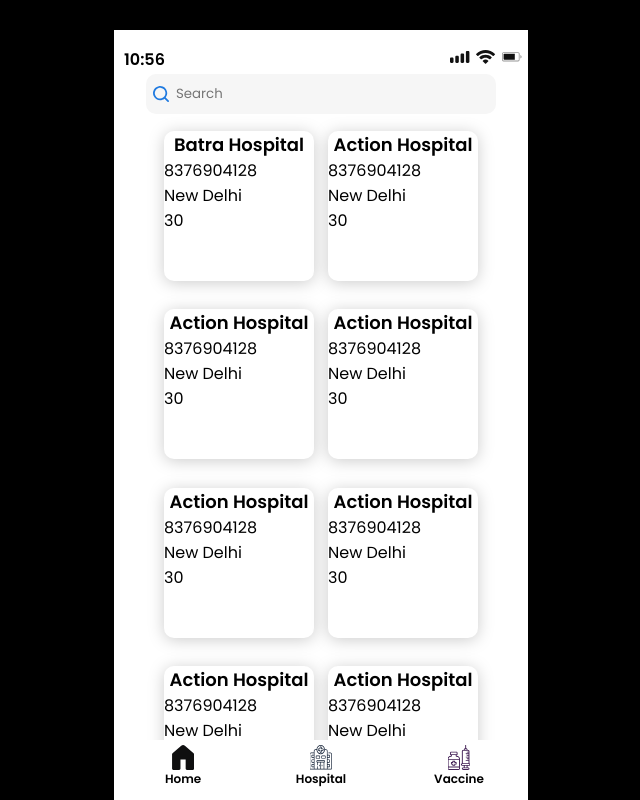
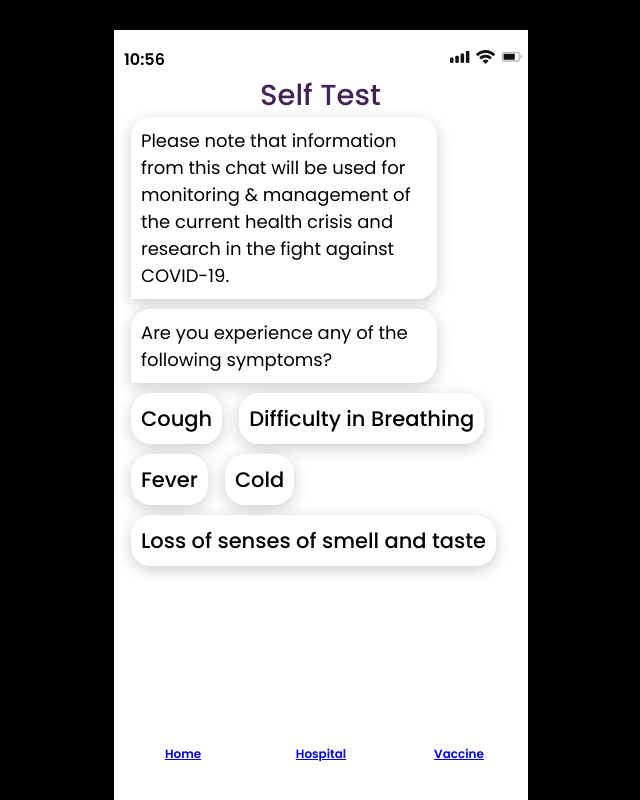
Before and after one commit to vinayaksaubhri/Health-App, a React (Create React App) app: page /ChatScreen in a window 1280 px wide. Shown: the top 800 px of the page, without its empty margins (319-959 px from the left). Built offline with nearby package versions, Linux system fonts and the light colour scheme.

Commit message:
added react-router

```diff
--- a/package.json
+++ b/package.json
@@ -10,12 +10,13 @@
     "gh-pages": "^3.1.0",
     "react": "^17.0.2",
     "react-dom": "^17.0.2",
+    "react-router-dom": "^5.2.0",
     "react-scripts": "4.0.3",
     "web-vitals": "^1.1.1"
   },
   "scripts": {
-    "predeploy":"npm run build",
-    "deploy":"gh-pages -d build",
+    "predeploy": "npm run build",
+    "deploy": "gh-pages -d build",
     "start": "react-scripts start",
     "build": "react-scripts build",
     "test": "react-scripts test",
--- a/src/App.js
+++ b/src/App.js
@@ -4,13 +4,17 @@
 import ChatScreen from '../src/Screens/ChatScreen/chatscreen'
 import Navbar from '../src/UI/Components/NavBar'
 import Hospitals from '../src/Screens/Hospitals/Hospitals'
+import {BrowserRouter as Router , Switch , Route} from 'react-router-dom'
 const App = () => {
   return (
   <div className={styles['iphone_frame']} >
+     <Router>
      <Status_bar/>
-     {/* <ChatScreen/> */}
-     <Hospitals/>
+     <Route path="/" exact component={ChatScreen}></Route>
+     <Route path="/hospital" exact component={Hospitals}></Route>
+     <Route path="/ChatScreen" exact component={ChatScreen}></Route>
      <Navbar/>
+     </Router>
    </div>
   );
 };
--- a/src/UI/Components/NavBar.js
+++ b/src/UI/Components/NavBar.js
@@ -1,22 +1,28 @@
 import React from "react";
-
+import {Link} from 'react-router-dom'
 import styles from "./NavBar.module.css";
 
 const NavBar = () => {
   return (
       <div className={styles["nav-bar"]}>
-        <div className={styles["nav-bar__home"]}>
-          <span></span>
-          <div>Home</div>
-        </div>
+         <Link to="/">
+            <div className={styles["nav-bar__home"]}>
+             <span></span>
+             <div>Home</div>
+           </div>
+          </Link>
+          <Link to="/hospital">
         <div className={styles["nav-bar__hospital"]}>
           <span></span>
           <div>Hospital</div>
         </div>
+        </Link>
+        <Link to="/ChatScreen">
         <div className={styles["nav-bar__vaccine"]}>
           <span></span>
           <div>Vaccine</div>
         </div>
+        </Link>
       </div>
   );
 };
```
Also changed, not shown: 1 other file (tests, documents, lock files or other folders).
